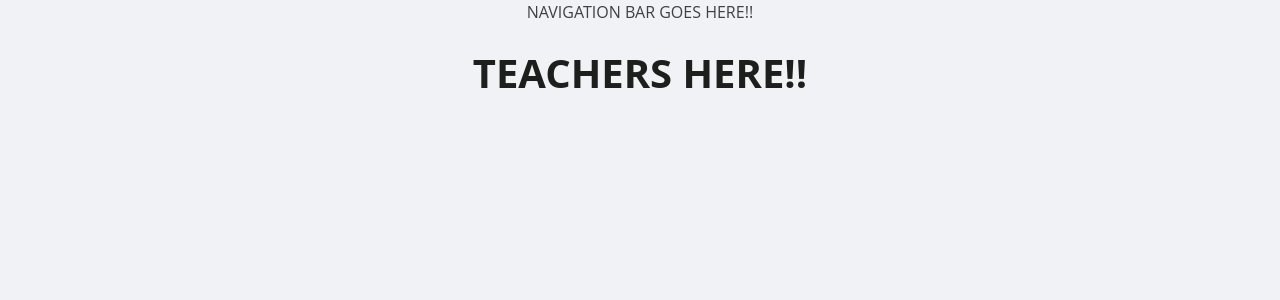
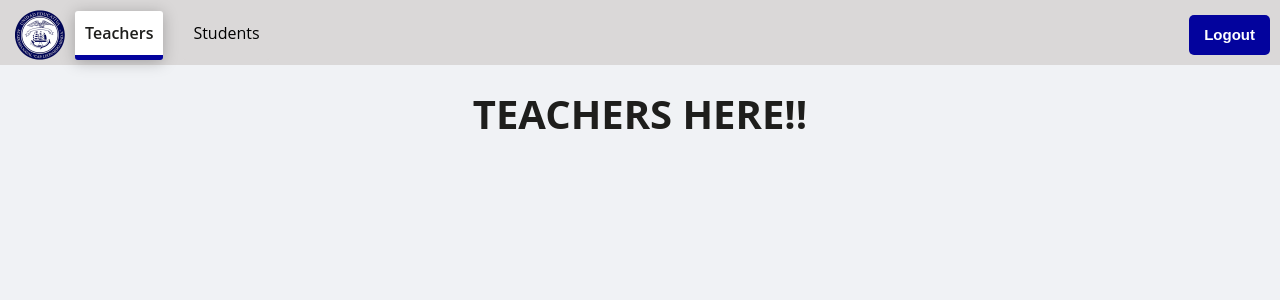
Before and after one commit to Karla-Abad/Anchor_Academy, a React (Create React App) app in the folder client/: page /teachers in a window 1280 px wide. Shown: the top 300 px of the page. Built offline with nearby package versions, Linux system fonts and the light colour scheme.

Commit message:
Build Navbar css.

```diff
--- a/client/src/App.css
+++ b/client/src/App.css
@@ -261,3 +261,46 @@ input:focus {
 .register__close:hover {
   cursor: pointer;
 }
+
+/* Navbar */
+nav {
+  align-items: center;
+  display: flex;
+  background: rgb(218, 216, 216);
+  justify-content: space-between;
+  padding: 10px 10px 5px 15px;
+}
+
+a {
+  border-radius: 3px;
+  border-bottom: 5px solid rgb(218, 216, 216);
+  color: black;
+  margin-right: 20px;
+  padding: 10px;
+  text-decoration: none;
+}
+
+.nav__menu-left {
+  display: flex;
+  align-items: center;
+}
+
+.nav__logo {
+  width: 50px;
+  margin-right: 10px;
+}
+
+.navbar__logout {
+  color: white;
+  background: var(--color-secondary);
+  font-size: 1.5rem;
+  padding: 10px 15px;
+}
+
+.active {
+  box-shadow: 0 2px 15px rgb(0 0 0 / 25%);
+  color: var(--color-headings);
+  background: white;
+  font-weight: 600;
+  border-bottom: 5px solid var(--color-secondary);
+}
--- a/client/src/components/navbar.jsx
+++ b/client/src/components/navbar.jsx
@@ -1,9 +1,20 @@
+import logo from "../images/logo-ANCLA.png";
 import { Outlet } from "react-router-dom";
+import { NavLink, Link } from "react-router-dom";
 
 const Navbar = () => {
   return (
     <div>
-      NAVIGATION BAR GOES HERE!!
+      <nav>
+        <div className="nav__menu-left">
+          <img className="nav__logo" src={logo} alt="School Logo" />
+          <NavLink aria-current="page" to="/teachers">
+            Teachers
+          </NavLink>
+          <NavLink to="/students">Students</NavLink>
+        </div>
+        <button className="btn navbar__logout">Logout</button>
+      </nav>
       <Outlet />
     </div>
   );
```
Also changed, not shown: 1 other file (tests, documents, lock files or other folders).
